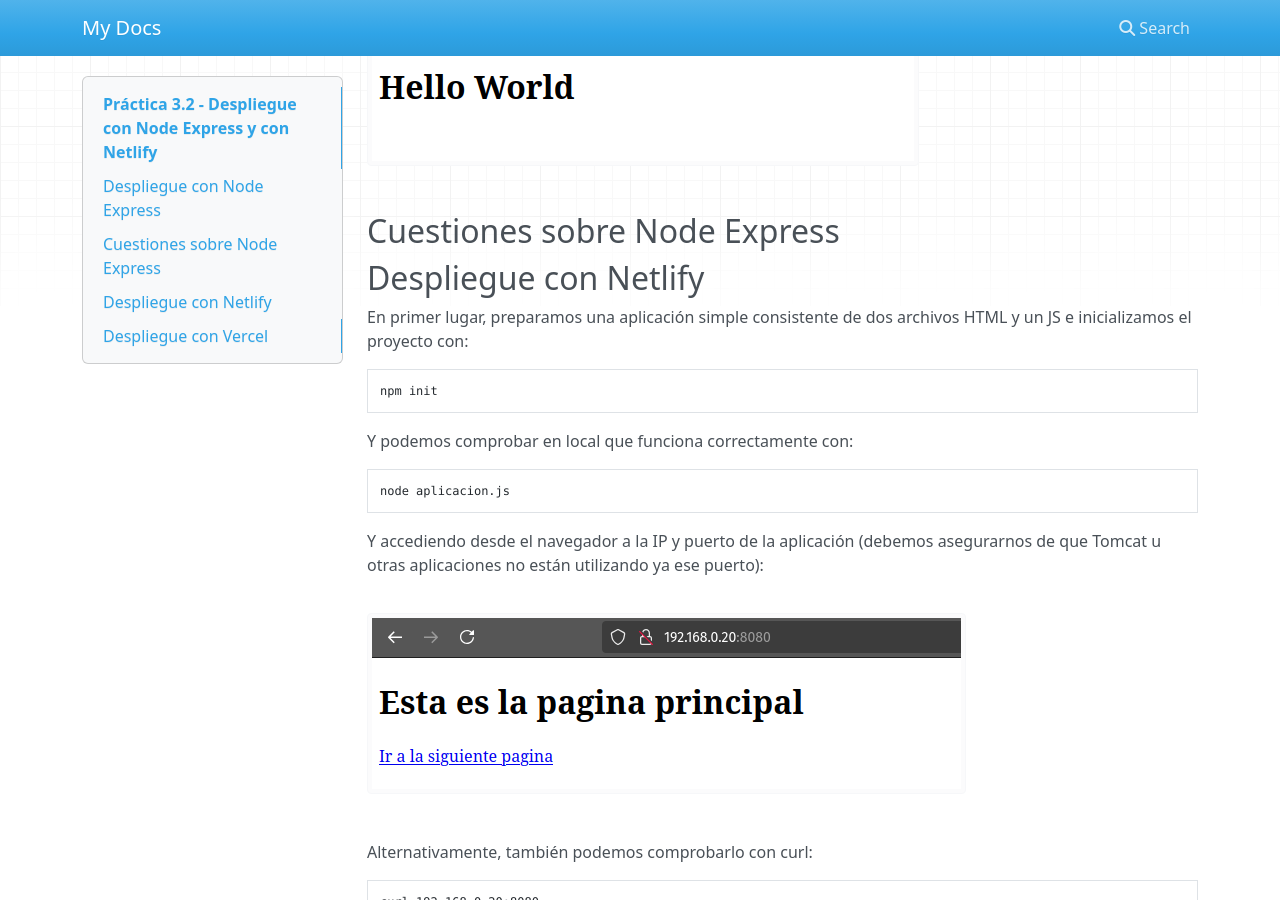
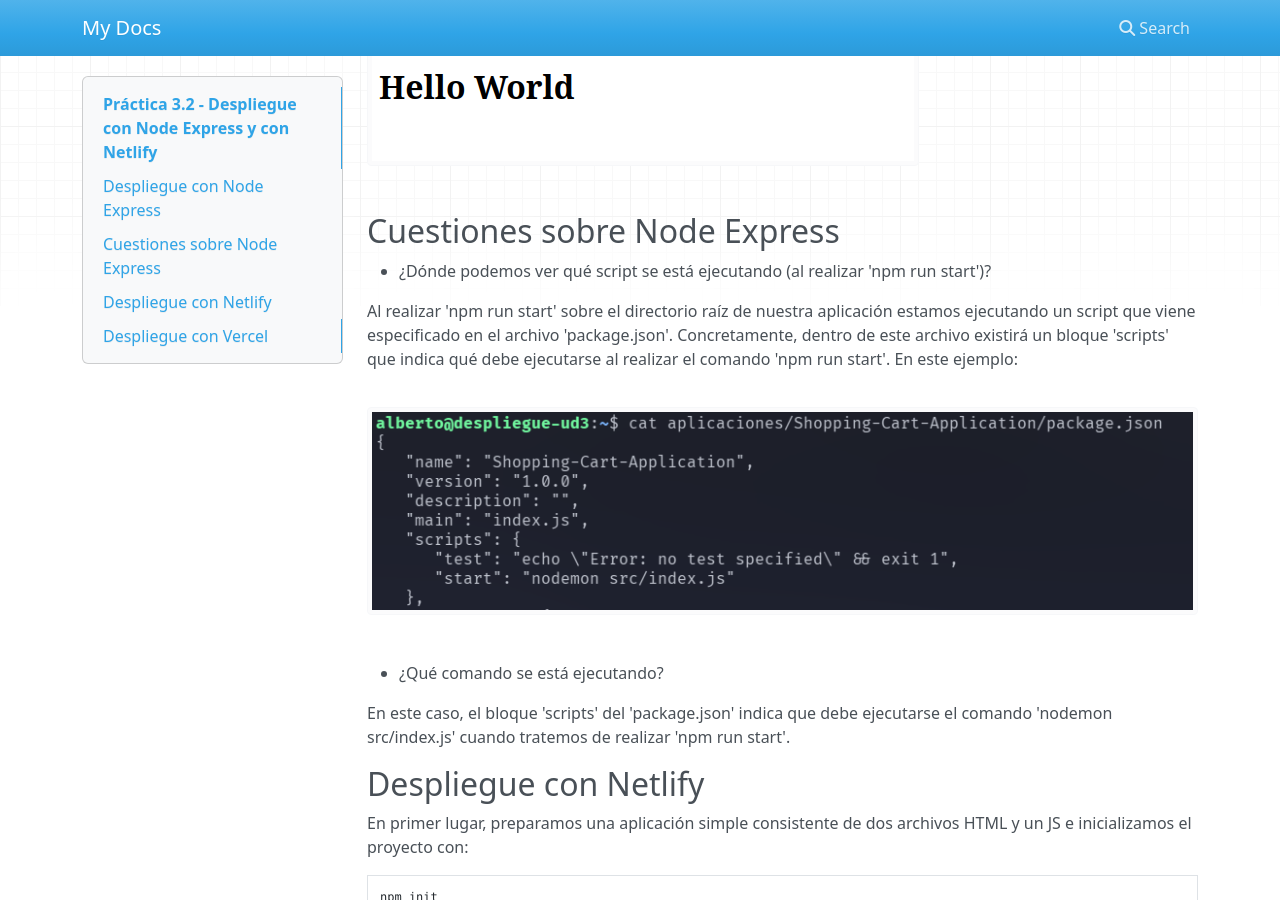
Before and after one commit to Albert0PB/PerezBernabeu_Alberto_DAW_UD3_P2, an MkDocs documentation site: the page built from docs/index.md, in a window 1280 px wide and 900 px high, scrolled down 996 px. Built offline with MkDocs 1.6.1, drawn with Linux system fonts in a browser that asks for light colours; nearby versions of some CDN libraries.

Commit message:
añade cuestiones 3.2

```diff
--- a/docs/index.md
+++ b/docs/index.md
@@ -51,6 +51,20 @@ mi caso, el 3000):
 
 
 ## Cuestiones sobre Node Express
+
+- ¿Dónde podemos ver qué script se está ejecutando (al realizar 'npm run start')?
+
+Al realizar 'npm run start' sobre el directorio raíz de nuestra aplicación estamos
+ejecutando un script que viene especificado en el archivo 'package.json'. Concretamente,
+dentro de este archivo existirá un bloque 'scripts' que indica qué debe ejecutarse al
+realizar el comando 'npm run start'. En este ejemplo:
+
+![package.json script](./images/script_package.png)
+
+- ¿Qué comando se está ejecutando?
+
+En este caso, el bloque 'scripts' del 'package.json' indica que debe ejecutarse el
+comando 'nodemon src/index.js' cuando tratemos de realizar 'npm run start'.
 
 
 ## Despliegue con Netlify
```
Also changed, not shown: docs/images/script_package.png (added).
